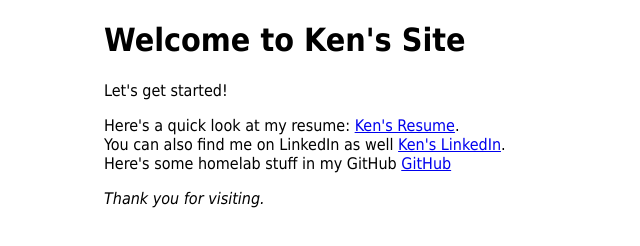
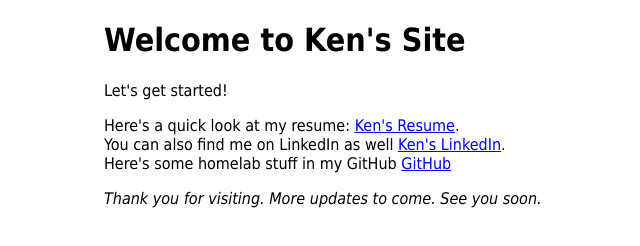
Before and after one commit to kabrams/simple_webserver, a plain HTML site: page index.html in a window 1280 px wide. Shown: the whole page, without its empty margins (256-896 px from the left). Drawn offline with Linux system fonts and the light colour scheme.

Commit message:
Corrected error in index file, again

```diff
--- a/index.html
+++ b/index.html
@@ -25,6 +25,6 @@ You can also find me on LinkedIn as well
 Here's some homelab stuff in my GitHub
 <a href="https://github.com/kabrams?tab=repositories">GitHub</a></p>
 
-<p><em>Thank you for visiting.</em></p>
+<p><em>Thank you for visiting.  More updates to come.  See you soon.</em></p>
 </body>
 </html>
```
